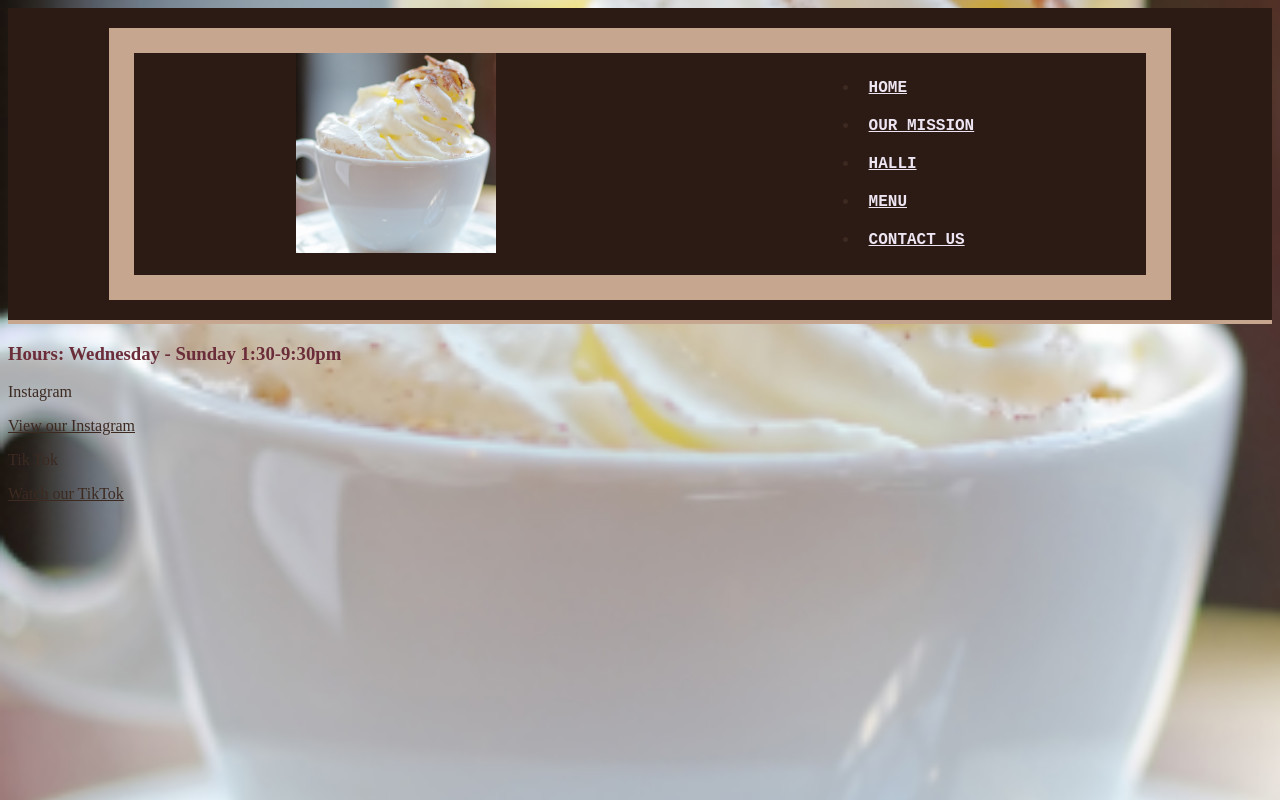
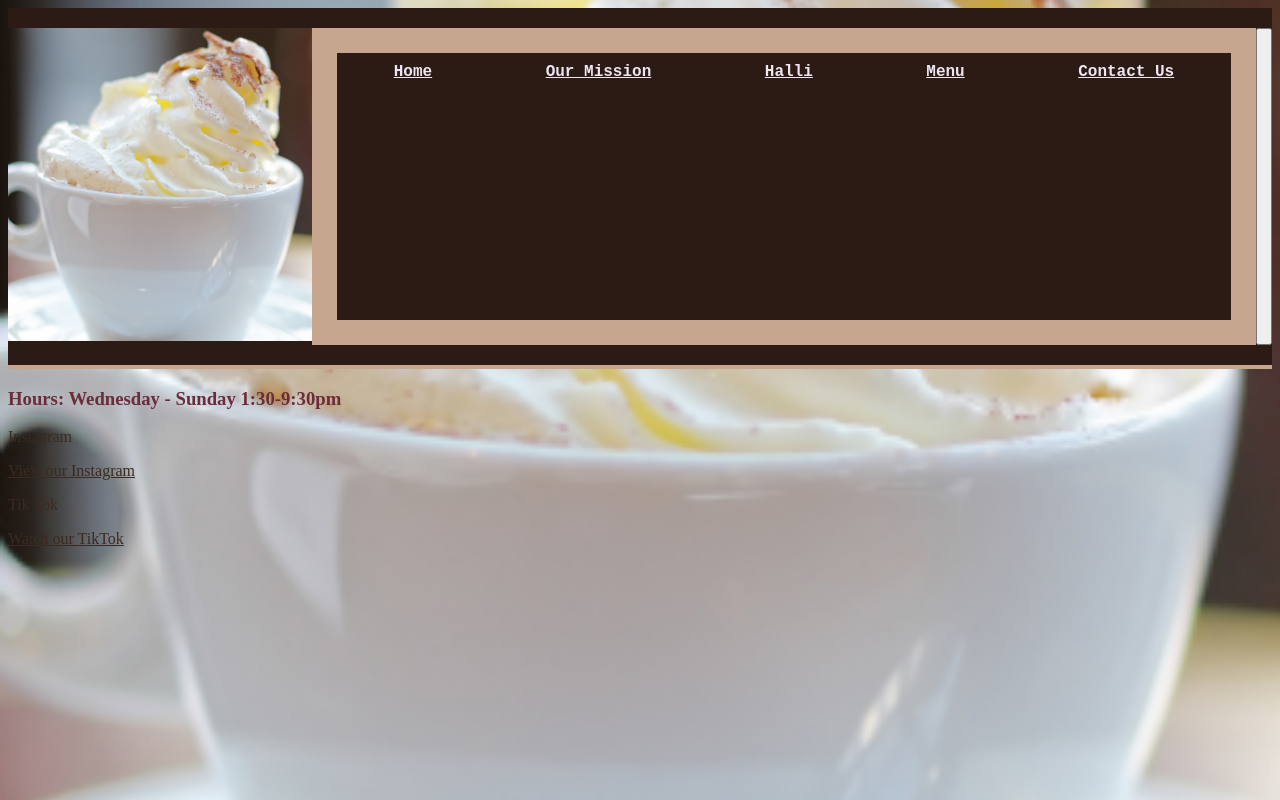
Before and after one commit to ryanlui13/CafePanna, a plain HTML site: page index.html in a window 1280 px wide. Drawn offline with Linux system fonts and the light colour scheme.

Commit message:
Refactor navbar with logo and improved links
Updated the navbar structure to include a logo link and improved the layout of the links.

```diff
--- a/index.html
+++ b/index.html
@@ -12,16 +12,23 @@
 
 <body>
 <nav class="navbar">
-    <div class="navbar-links">
-        <img src="images/CafePannaImage.png" alt="Logo" style="height:200px; width:200px">
-        <ul>
-            <li><a href="index.html">HOME </a></li>
-            <li><a href="mission.html">OUR MISSION </a></li>
-            <li><a href="specials.html"> HALLI </a></li>
-            <li><a href="menu.html"> MENU </a></li>
-            <li><a href="contact.html"> CONTACT US </a></li>
-        </ul>
-    </div>
+    <a href="index.html">
+        <img src="images/CafePannaImage.png" alt="Logo" class="navbar-logo">
+    </a>
+
+    <ul class="navbar-links">
+        <li><a href="index.html">Home</a></li>
+        <li><a href="mission.html">Our Mission</a></li>
+        <li><a href="specials.html">Halli</a></li>
+        <li><a href="menu.html">Menu</a></li>
+        <li><a href="contact.html">Contact Us</a></li>
+    </ul>
+
+    <button class="hamburger" id="hamburger">
+        <span class="bar"></span>
+        <span class="bar"></span>
+        <span class="bar"></span>
+    </button>
 </nav>
 
 
```
